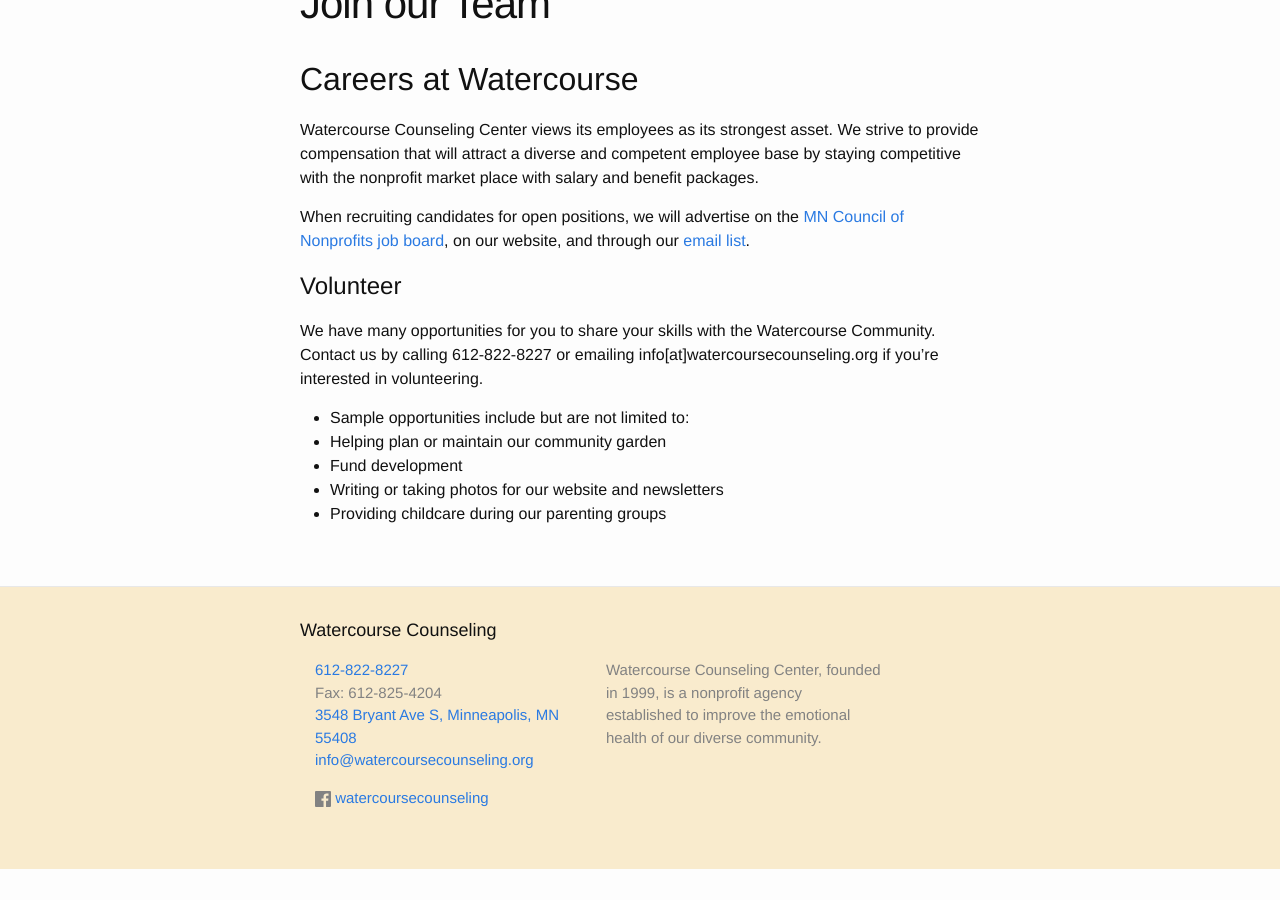
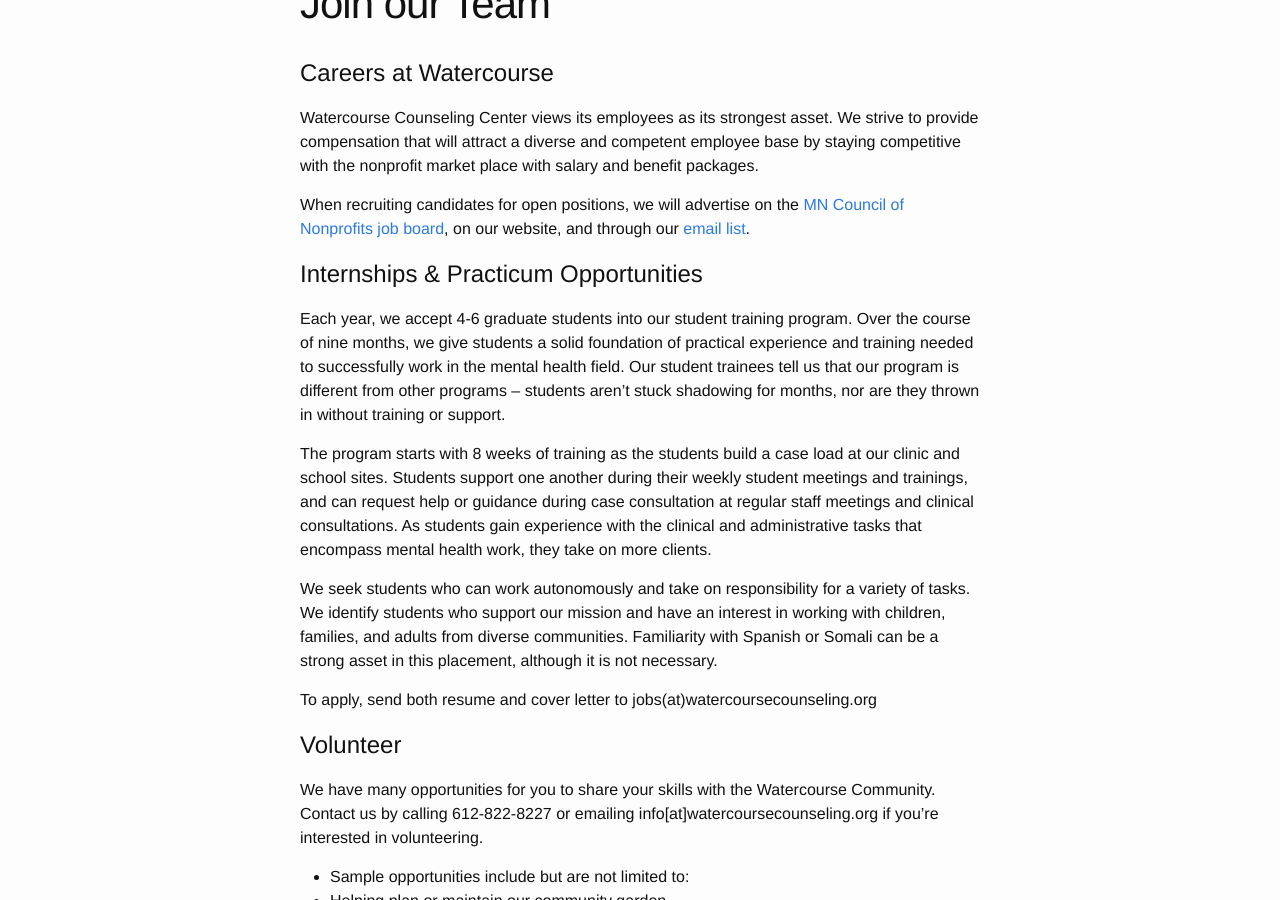
Before and after one commit to watercourse-cc/watercourse, a Jekyll site: the page built from join.md, in a window 1280 px wide and 900 px high, scrolled down 659 px. Built offline with Jekyll 4.4.1, drawn with Linux system fonts in a browser that asks for light colours; before the commit the page ends 1528 px from its top, so only the background shows below that.

Commit message:
Update join.md

```diff
--- a/join.md
+++ b/join.md
@@ -4,11 +4,23 @@
 nav: 6
 ---
 
-## Careers at Watercourse
+# Careers at Watercourse
 
 Watercourse Counseling Center views its employees as its strongest asset. We strive to provide compensation that will attract a diverse and competent employee base by staying competitive with the nonprofit market place with salary and benefit packages.
 
 When recruiting candidates for open positions, we will advertise on the [MN Council of Nonprofits job board](http://www.minnesotanonprofits.org/jobs), on our website, and through our [email list](/contact.html).
+
+
+# Internships & Practicum Opportunities
+
+Each year, we accept 4-6 graduate students into our student training program. Over the course of nine months, we give students a solid foundation of practical experience and training needed to successfully work in the mental health field. Our student trainees tell us that our program is different from other programs – students aren’t stuck shadowing for months, nor are they thrown in without training or support.
+
+The program starts with 8 weeks of training as the students build a case load at our clinic and school sites. Students support one another during their weekly student meetings and trainings, and can request help or guidance during case consultation at regular staff meetings and clinical consultations. As students gain experience with the clinical and administrative tasks that encompass mental health work, they take on more clients.
+
+We seek students who can work autonomously and take on responsibility for a variety of tasks. We identify students who support our mission and have an interest in working with children, families, and adults from diverse communities. Familiarity with Spanish or Somali can be a strong asset in this placement, although it is not necessary.
+
+To apply, send both resume and cover letter to jobs(at)watercoursecounseling.org
+
 
 # Volunteer
 
```
